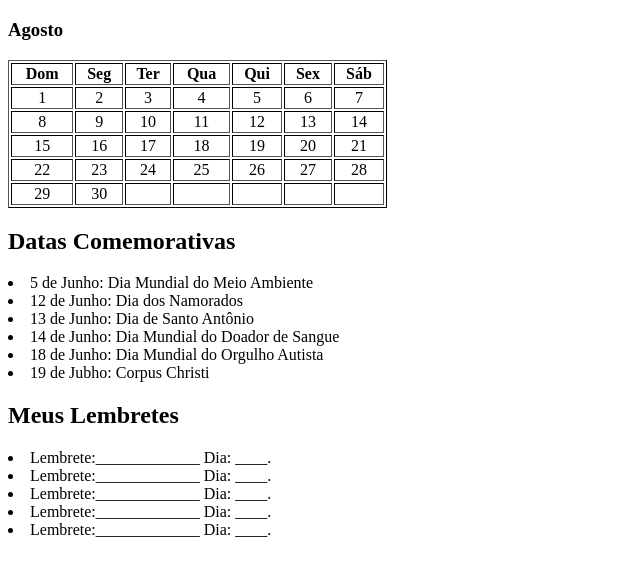
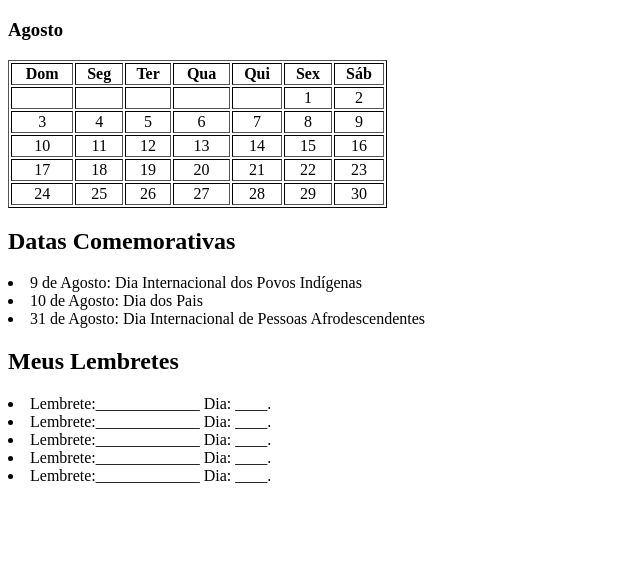
Before and after one commit to VirginiaAlmeida2/Calendario, a plain HTML site: page index3.html in a window 1280 px wide. Shown: the part 61-634 px from the top of the page, without its empty margins (0-640 px from the left). Drawn offline with Linux system fonts and the light colour scheme.

Commit message:
Alteracao2

```diff
--- a/index3.html
+++ b/index3.html
@@ -22,59 +22,56 @@
     </thead>
     <tbody>
         <tr>
+            <td align="center"></td>
+            <td align="center"></td>
+            <td align="center"></td>
+            <td align="center"></td>
+            <td align="center"></td>
             <td align="center">1</td>
             <td align="center">2</td>
+        </tr>
+        <tr>
             <td align="center">3</td>
             <td align="center">4</td>
             <td align="center">5</td>
             <td align="center">6</td>
             <td align="center">7</td>
+            <td align="center">8</td>
+            <td align="center">9</td>
         </tr>
         <tr>
-            <td align="center">8</td>
-            <td align="center">9</td>
             <td align="center">10</td>
             <td align="center">11</td>
             <td align="center">12</td>
             <td align="center">13</td>
             <td align="center">14</td>
+            <td align="center">15</td>
+            <td align="center">16</td>
         </tr>
         <tr>
-            <td align="center">15</td>
-            <td align="center">16</td>
             <td align="center">17</td>
             <td align="center">18</td>
             <td align="center">19</td>
             <td align="center">20</td>
             <td align="center">21</td>
+            <td align="center">22</td>
+            <td align="center">23</td>
         </tr>
         <tr>
-            <td align="center">22</td>
-            <td align="center">23</td>
             <td align="center">24</td>
             <td align="center">25</td>
             <td align="center">26</td>
             <td align="center">27</td>
             <td align="center">28</td>
-        </tr>
-        <tr>
             <td align="center">29</td>
             <td align="center">30</td>
-            <td align="center"></td>
-            <td align="center"></td>
-            <td align="center"></td>
-            <td align="center"></td>
-            <td align="center"></td>
         </tr>
     </tbody>
     </table>
     <h2>Datas Comemorativas</h2>
-        <li>5 de Junho: Dia Mundial do Meio Ambiente</li>
-        <li>12 de Junho: Dia dos Namorados</li>
-        <li>13 de Junho: Dia de Santo Antônio</li>
-        <li>14 de Junho: Dia Mundial do Doador de Sangue</li>
-        <li>18 de Junho: Dia Mundial do Orgulho Autista</li>
-        <li>19 de Jubho: Corpus Christi</li>
+        <li>9 de Agosto: Dia Internacional dos Povos Indígenas</li>
+        <li>10 de Agosto: Dia dos Pais</li>
+        <li>31 de Agosto: Dia Internacional de Pessoas Afrodescendentes</li>
     </ul>
     <h2>Meus Lembretes</h2>
         <li>Lembrete:_____________ Dia: ____.</li>
```
Also changed, not shown: Index.html (+1 -1 lines), index2.html (+1 -1 lines), Captura de tela 2025-05-29 230959.png (deleted), seta direira.png (deleted).
